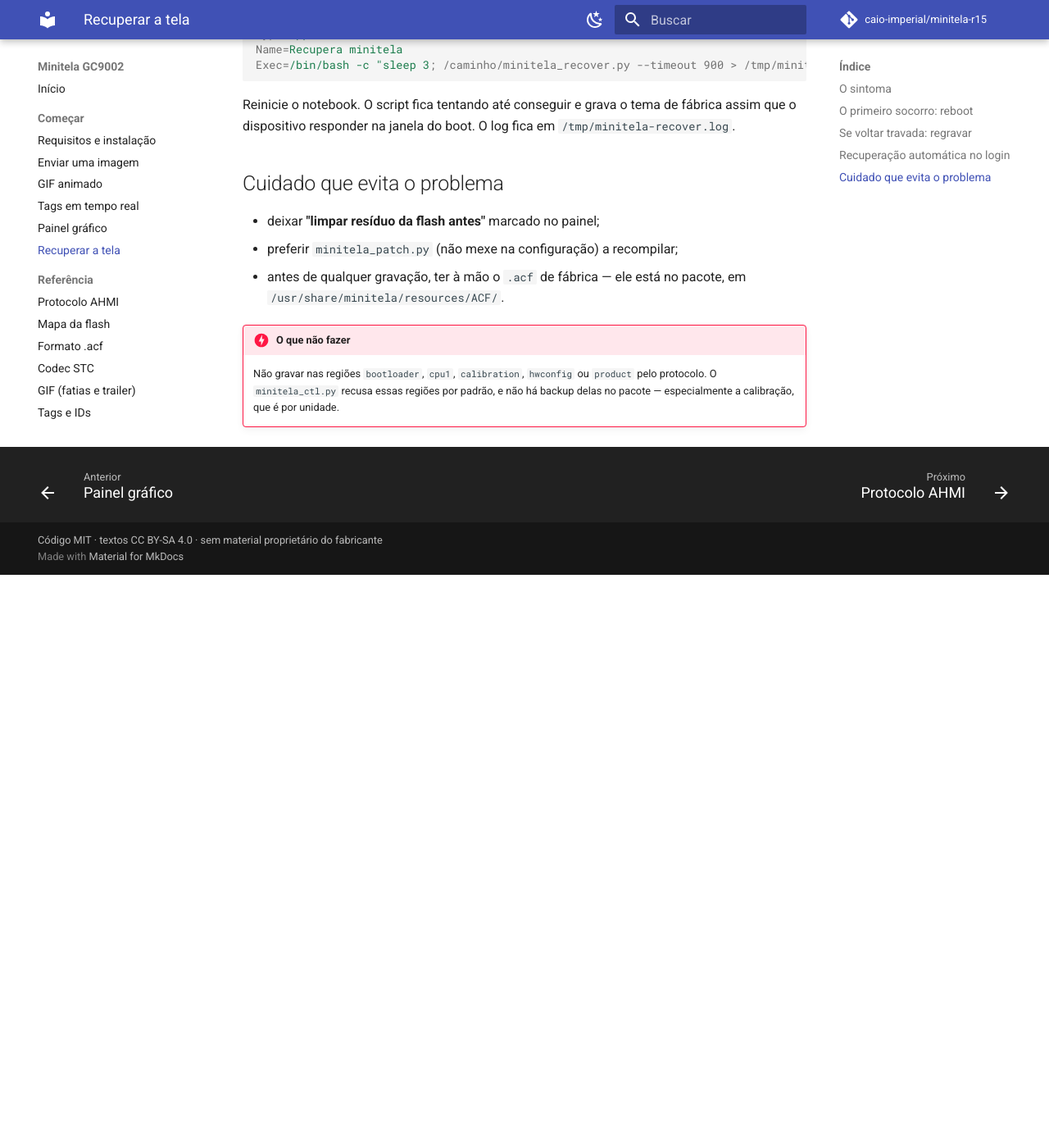
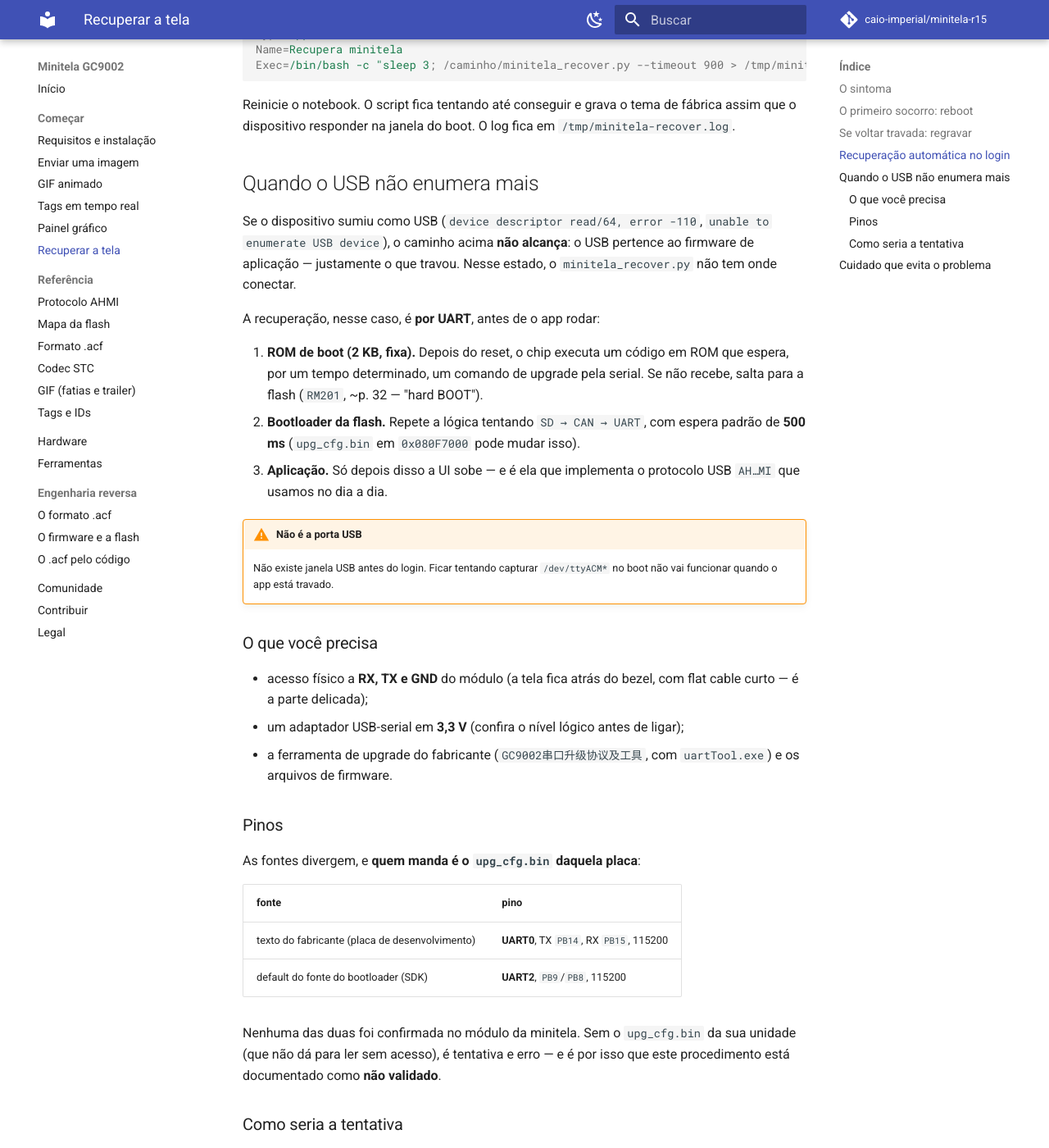
Before and after one commit to caio-imperial/minitela-r15, an MkDocs documentation site: the page built from docs/comecar/recuperacao.md, in a window 1280 px wide and 1400 px high, scrolled down 1106 px. Shown: the whole window at 82% size. Built offline with MkDocs 1.6.1 and Material for MkDocs 9.7.7, drawn with Linux system fonts in a browser that asks for light colours; comment, search, counter and statistics services are not loaded; before the commit the page ends 1807 px from its top, so only the background shows below that; some of the changed text lies outside the part shown.

Commit message:
acf_inspect --diagnostico e recuperacao por UART na docs
- acf_inspect.py: modo --diagnostico que explica o que quebrou e por que, em vez
  de so listar problemas: alinhamento do header, tamanho, CheckCode por pagina
  (com o aviso do laco infinito), slice x dimensao, texturas fora da area,
  sobreposicao (deduplicando texturas compartilhadas), GifSliceNum x bitmap do
  trailer. Paginas com tabela parcial sao avisadas e nao geram falso positivo.
  Arquivo truncado agora da mensagem clara.
- docs/comecar/recuperacao.md: secao "Quando o USB nao enumera mais" com a ROM
  de boot de 2 KB e o bootloader por UART (janela de 500 ms), a divergencia de
  pinos (UART0 PB14/PB15 x UART2 PB9/PB8) e o procedimento nao validado.
- docs/referencia/codec.md: corrige a descricao do "modo 1" — os bits baixos
  selecionam CINCO sub-formatos (0, 01, 011, 0111, 01111), com a distribuicao
  medida numa foto real. Só "uma particao" esta implementado.
- docs/ferramentas.md e imagem.md: documentam o --diagnostico.

Testado: 22 ACFs de fabrica, gif75 e anim8 passam; bloco corrompido, truncado e
arquivo com CheckCode errado sao detectados.

```diff
--- a/docs/comecar/recuperacao.md
+++ b/docs/comecar/recuperacao.md
@@ -48,6 +48,64 @@ Exec=/bin/bash -c "sleep 3; /caminho/minitela_recover.py --timeout 900 > /tmp/mi
 Reinicie o notebook. O script fica tentando até conseguir e grava o tema de fábrica assim
 que o dispositivo responder na janela do boot. O log fica em `/tmp/minitela-recover.log`.
 
+## Quando o USB não enumera mais
+
+Se o dispositivo sumiu como USB (`device descriptor read/64, error -110`,
+`unable to enumerate USB device`), o caminho acima **não alcança**: o USB pertence ao
+firmware de aplicação — justamente o que travou. Nesse estado, o `minitela_recover.py`
+não tem onde conectar.
+
+A recuperação, nesse caso, é **por UART**, antes de o app rodar:
+
+1. **ROM de boot (2 KB, fixa).** Depois do reset, o chip executa um código em ROM que
+   espera, por um tempo determinado, um comando de upgrade pela serial. Se não recebe,
+   salta para a flash (`RM201`, ~p. 32 — "hard BOOT").
+2. **Bootloader da flash.** Repete a lógica tentando `SD → CAN → UART`, com espera padrão
+   de **500 ms** (`upg_cfg.bin` em `0x080F7000` pode mudar isso).
+3. **Aplicação.** Só depois disso a UI sobe — e é ela que implementa o protocolo USB
+   `AH…MI` que usamos no dia a dia.
+
+!!! warning "Não é a porta USB"
+    Não existe janela USB antes do login. Ficar tentando capturar `/dev/ttyACM*` no boot
+    não vai funcionar quando o app está travado.
+
+### O que você precisa
+
+- acesso físico a **RX, TX e GND** do módulo (a tela fica atrás do bezel, com flat cable
+  curto — é a parte delicada);
+- um adaptador USB-serial em **3,3 V** (confira o nível lógico antes de ligar);
+- a ferramenta de upgrade do fabricante (`GC9002串口升级协议及工具`, com `uartTool.exe`) e
+  os arquivos de firmware.
+
+### Pinos
+
+As fontes divergem, e **quem manda é o `upg_cfg.bin` daquela placa**:
+
+| fonte | pino |
+|---|---|
+| texto do fabricante (placa de desenvolvimento) | **UART0**, TX `PB14`, RX `PB15`, 115200 |
+| default do fonte do bootloader (SDK) | **UART2**, `PB9`/`PB8`, 115200 |
+
+Nenhuma das duas foi confirmada no módulo da minitela. Sem o `upg_cfg.bin` da sua unidade
+(que não dá para ler sem acesso), é tentativa e erro — e é por isso que este procedimento
+está documentado como **não validado**.
+
+### Como seria a tentativa
+
+1. conecte o adaptador (RX↔TX, GND↔GND; **não** ligue VCC);
+2. abra a ferramenta já escutando em 115200;
+3. provoque um **corte real de energia** no módulo (desligar o notebook) para cair na
+   janela de boot;
+4. a ferramenta deve receber o handshake e oferecer os arquivos.
+
+Se o handshake não vier, troque de par de pinos e repita. A janela é curta: a ferramenta
+precisa estar rodando **antes** do reset.
+
+!!! danger "O que não fazer"
+    Se a janela abrir, grave **só** `Texture.acf` — a menos que você tenha os binários
+    originais da sua unidade e um plano para `product`/`calibration`. `cpu1` errado, sem
+    backup, é o mesmo estado de novo.
+
 ## Cuidado que evita o problema
 
 - deixar **"limpar resíduo da flash antes"** marcado no painel;
```
Also changed, not shown: acf_inspect.py (+127 -1 lines), docs/comecar/imagem.md (+2 -1 lines), docs/ferramentas.md (+12 -1 lines), docs/referencia/codec.md (+33 -7 lines).
